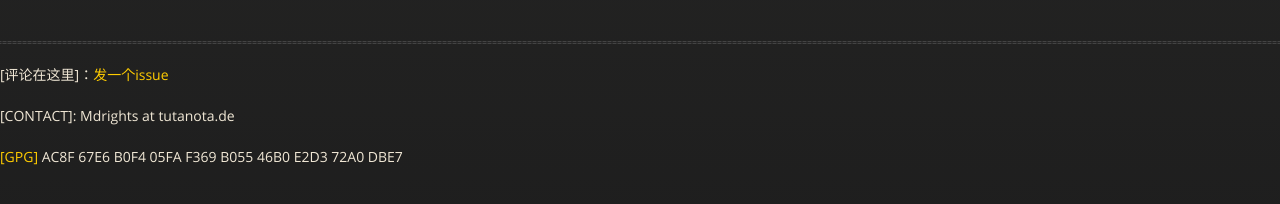
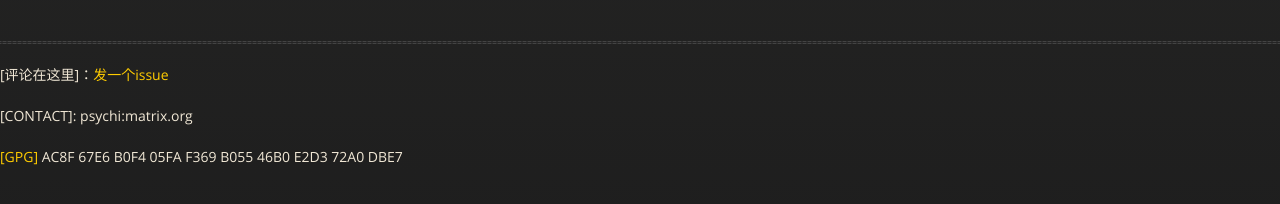
Before and after one commit to mdrights/mdrights.github.io, a Jekyll site: the page built from index.html, in a window 1280 px wide and 900 px high, scrolled down 739 px. Shown: the part 693-897 px from the top of the window. Built offline with Jekyll 4.4.1, drawn with Linux system fonts in a browser that asks for light colours.

Commit message:
update contact info

```diff
--- a/_layouts/default.html
+++ b/_layouts/default.html
@@ -34,7 +34,7 @@
   <footer>
 	<hr>
 	<p>[评论在这里]：<a href="https://github.com/mdrights/mdrights.github.io/issues/new">发一个issue</a></p>
-	<p>[CONTACT]: Mdrights at tutanota.de</p>
+	<p>[CONTACT]: psychi:matrix.org</p>
 	<p><a href="{{ site.baseurl }}/MDrights.asc">[GPG]</a> AC8F 67E6 B0F4 05FA F369  B055 46B0 E2D3 72A0 DBE7</p>
   </footer>
 </html>
```
